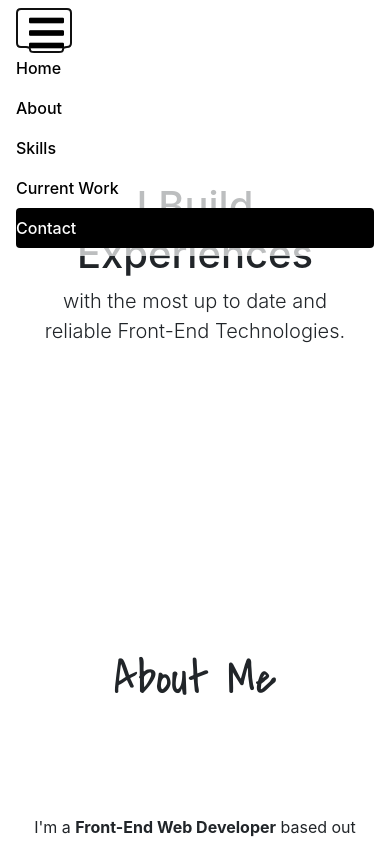
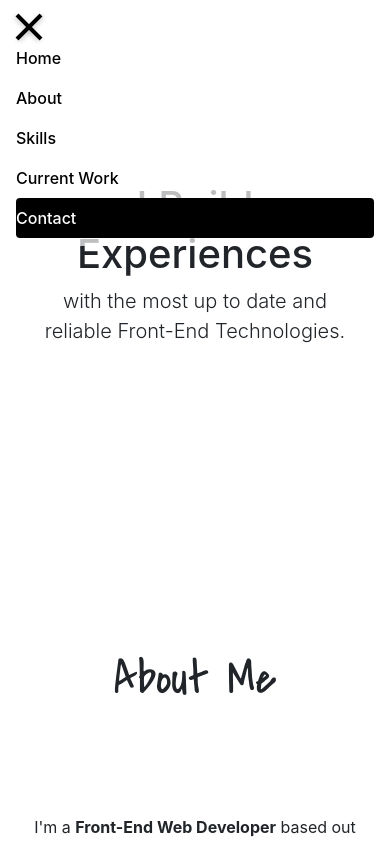
Before and after one commit to TheTruth219/Current-Work, a plain HTML site: page index.html in a window 390 px wide. Both pictures are taken after a click on the button "Toggle navigation". Shown: the top 844 px of the page. Drawn offline with nearby package versions, Linux system fonts and the light colour scheme.

Commit message:
Changed Hamburger menu interactions

```diff
--- a/css/style.scss
+++ b/css/style.scss
@@ -1,3 +1,75 @@
+///////////Component//////////////////////////////////////////////
+
+.hamburger {
+  top: 24.7px;
+  left: 3.1%;
+  width: 34px;
+  height: 4px;
+  background: black;
+  position: fixed;
+  box-shadow: 0 2px 5px rgba(0, 0, 0, .2);
+  transition: 0.5s;
+
+  &:before {
+    top: 14px;
+    left: 3.1%;
+  }
+
+  &:after {
+    top: 36px;
+    left: 3.1%;
+  }
+}
+/* Icon 3 */
+.icon-three {
+  position: fixed;
+  top: 5px;
+  left: 1%;
+  width: 50px;
+  height: 50px;
+  cursor: pointer;
+}
+
+.hamburger-three:after,
+.hamburger-three:before {
+  content: '';
+  position: fixed;
+  width: 34px;
+  height: 4px;
+  background: black;
+  box-shadow: 0 2px 5px rgba(0, 0, 0, 0.2);
+  transition: 0.5s;
+}
+
+.icon-three.active-three .hamburger-three {
+  background: rgba(0,0,0,0);
+  box-shadow: 0 2px 5px rgba(0, 0, 0, 0);
+}
+
+.icon-three.active-three .hamburger-three:before {
+  top: 24.7px;
+  transform: rotate(135deg);
+  box-shadow: 0 -2px 5px rgba(0, 0, 0, 0.2);
+}
+
+.icon-three.active-three .hamburger-three:after {
+  top: 24.7px;
+  transform: rotate(225deg);
+  box-shadow: 0 -2px 5px rgba(0, 0, 0, 0.2);
+}
+///////////Component////////////////////////////////////////////////
+
+#noborder {
+  height: 30px;
+  width: 30px;
+
+  &:active,
+  &:focus {
+    border: none;
+    outline: none;
+  }
+}
+
 a {
   color: black;
   font-weight: 500;
@@ -278,7 +350,7 @@ h4 {
     color: transparent;
     animation-name: show;
     animation-duration: 4s;
-    animation-delay: 2s;
+    animation-delay: 1s;
     animation-fill-mode: forwards;
   }
 
@@ -298,7 +370,7 @@ h4 {
   }
 
   .lead {
-    animation: showlead 1.5s ease-out 3s 1;
+    animation: showlead 1.5s ease-out 2s 1;
     animation-fill-mode: backwards;
   }
 }
--- a/index.html
+++ b/index.html
@@ -21,8 +21,10 @@
   </head>
   <body data-spy="scroll" data-target="#navbar" data-offset="80">
     <nav id="navbar" class="navbar navbar-expand-sm  fixed-top">
-      <button class="navbar-toggler" type="button" data-toggle="collapse" data-target="#navbarSupportedContent" aria-controls="navbarSupportedContent" aria-expanded="true" aria-label="Toggle navigation">
-        <span class="navbar-toggler-icon"><i class="fas fa-bars fa-2x"></i></span>
+      <button id="noborder"class="navbar-toggler" type="button" data-toggle="collapse" data-target="#navbarSupportedContent" aria-controls="navbarSupportedContent" aria-expanded="true" aria-label="Toggle navigation">
+        <div class="icon-three">
+          <div class="hamburger hamburger-three"></div>
+        </div>
       </button>
       <div class="collapse navbar-collapse" id="navbarSupportedContent">
         <ul class="navbar-nav nav-pills">
@@ -123,6 +125,7 @@
     <script src="https://code.jquery.com/jquery-3.3.1.slim.min.js" integrity="sha384-q8i/X+965DzO0rT7abK41JStQIAqVgRVzpbzo5smXKp4YfRvH+8abtTE1Pi6jizo" crossorigin="anonymous"></script>
     <script src="https://cdnjs.cloudflare.com/ajax/libs/popper.js/1.14.0/umd/popper.min.js" integrity="sha384-cs/chFZiN24E4KMATLdqdvsezGxaGsi4hLGOzlXwp5UZB1LY//20VyM2taTB4QvJ" crossorigin="anonymous"></script>
     <script src="https://stackpath.bootstrapcdn.com/bootstrap/4.1.0/js/bootstrap.min.js" integrity="sha384-uefMccjFJAIv6A+rW+L4AHf99KvxDjWSu1z9VI8SKNVmz4sk7buKt/6v9KI65qnm" crossorigin="anonymous"></script>
+    <script src="js\app.js"></script>
     <script src="js\tether.min.js" charset="utf-8"></script>
   <footer class="container-fluid bg-4 text-center">
     <p> 2018 All Rights Reserved</p>
--- /dev/null
+++ b/js/app.js
@@ -0,0 +1,8 @@
+$(document).ready(function() {
+  $('.icon-three').click(function() {
+    $('.icon-three').toggleClass('active-three');
+  });
+
+
+
+})
```
Also changed, not shown: css/style.min.css, 1 other file.
